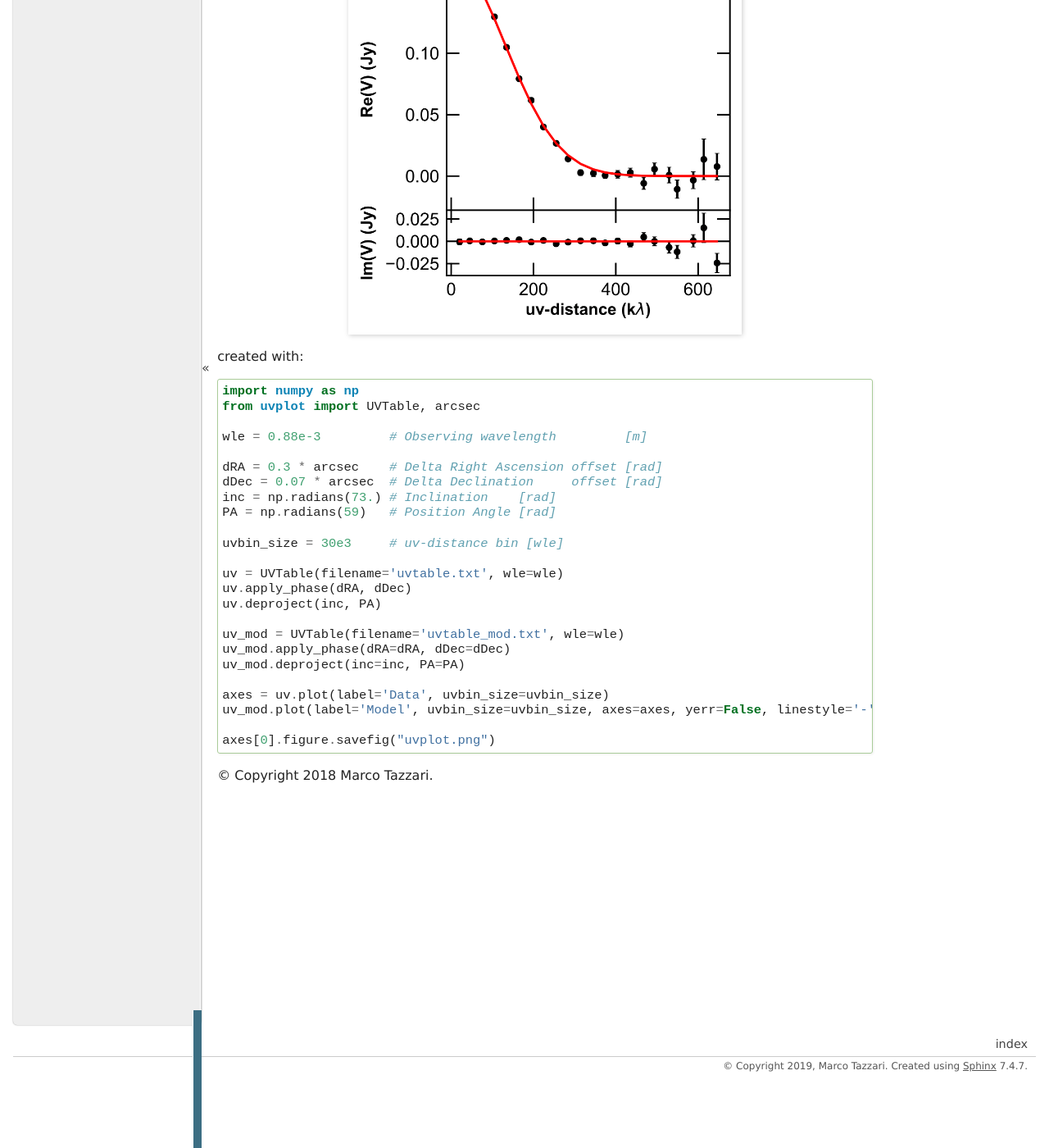
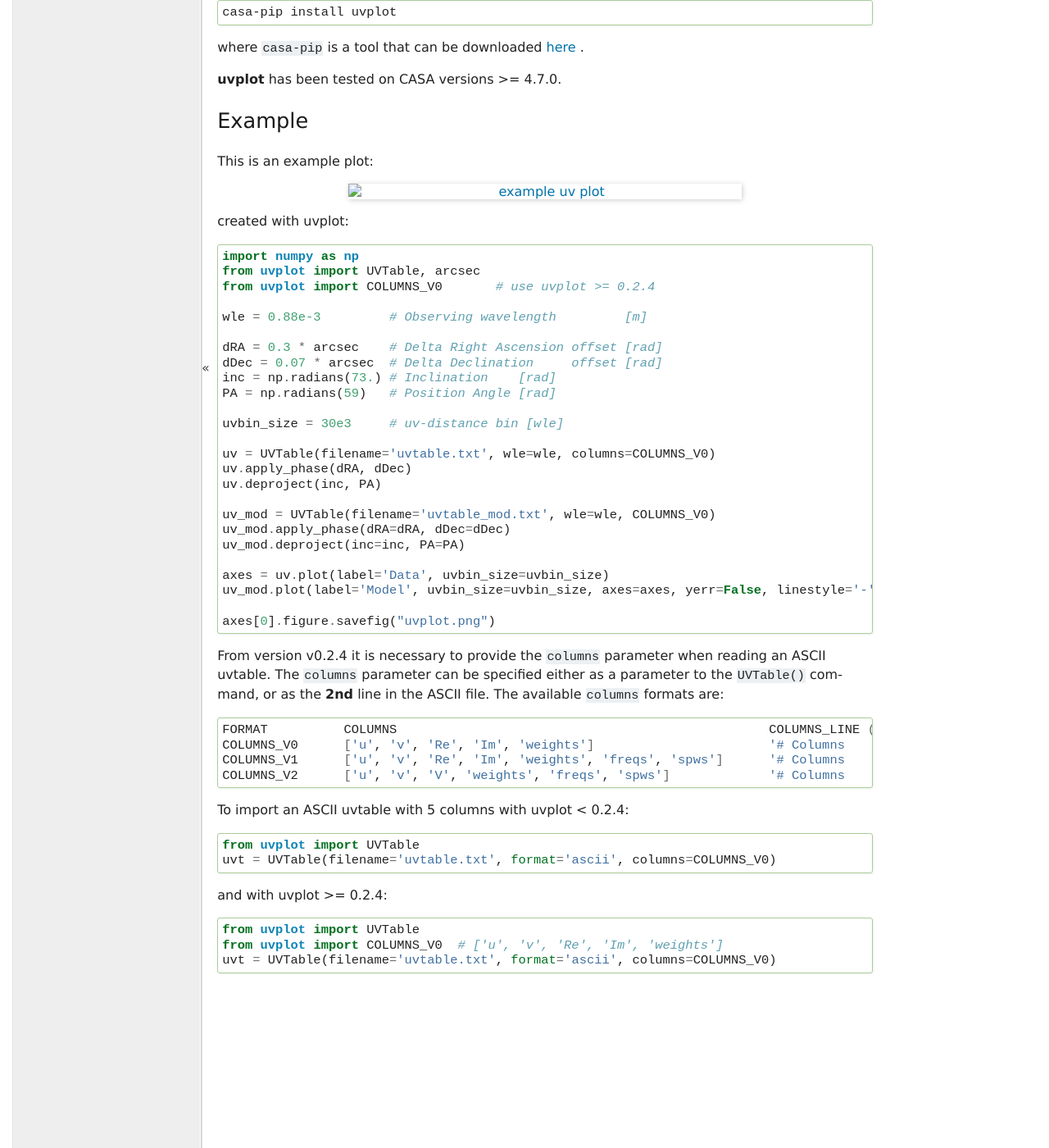
Before and after one commit to mtazzari/uvplot, a Sphinx documentation site: the page built from docs/index.rst, in a window 1280 px wide and 1400 px high, scrolled down 1420 px. Shown: the whole window at 82% size. Built offline with Sphinx 7.4.7, drawn with Linux system fonts in a browser that asks for light colours; part of the change alters nothing that is shown; some of the changed text lies outside the part shown.

Commit message:
[tests] Update README for release 0.2.4

```diff
--- a/README.rst
+++ b/README.rst
@@ -45,7 +45,7 @@ If you use **uvplot** for your publication, please cite the `Zenodo reference <h
 License
 -------
 **uvplot** is free software licensed under the LGPLv3 License. For more details see the LICENSE.
-© Copyright 2018 Marco Tazzari.
+© Copyright 2018-2019 Marco Tazzari.
 
 Documentation
 -------------
@@ -53,6 +53,7 @@ Check out the `documentation <https://mtazzari.github.io/uvplot/>`_.
 
 Changelog
 ---------
+- **v0.2.4**: support for binary (.npz) uvtables; introduce COLUMNS format.
 - **v0.2.3**: a dedicated `documentation <https://mtazzari.github.io/uvplot/>`_ website.
 - **v0.2.2**: a new export visibilities option in UVTable.plot(), automatically mask empty uv-bins, bugfixes.
 - **v0.2.0**: a new `export_uvtable` function to export visibilities from an MS to an ASCII table.
@@ -86,12 +87,13 @@ This is an example plot:
    :alt: example uv plot
    :align: center
 
-created with:
+created with uvplot:
 
 .. code-block:: py
 
     import numpy as np
     from uvplot import UVTable, arcsec
+    from uvplot import COLUMNS_V0       # use uvplot >= 0.2.4
 
     wle = 0.88e-3         # Observing wavelength         [m]
 
@@ -102,11 +104,11 @@ created with:
 
     uvbin_size = 30e3     # uv-distance bin [wle]
 
-    uv = UVTable(filename='uvtable.txt', wle=wle)
+    uv = UVTable(filename='uvtable.txt', wle=wle, columns=COLUMNS_V0)
     uv.apply_phase(dRA, dDec)
     uv.deproject(inc, PA)
 
-    uv_mod = UVTable(filename='uvtable_mod.txt', wle=wle)
+    uv_mod = UVTable(filename='uvtable_mod.txt', wle=wle, COLUMNS_V0)
     uv_mod.apply_phase(dRA=dRA, dDec=dDec)
     uv_mod.deproject(inc=inc, PA=PA)
 
@@ -114,3 +116,31 @@ created with:
     uv_mod.plot(label='Model', uvbin_size=uvbin_size, axes=axes, yerr=False, linestyle='-', color='r')
 
     axes[0].figure.savefig("uvplot.png")
+
+From version v0.2.4 it is necessary to provide the `columns` parameter
+when reading an ASCII uvtable. The `columns` parameter can be specified
+either as a parameter to the `UVTable()` command, or as the **2nd** line
+in the ASCII file. The available `columns` formats are:
+
+.. code-block:: bash
+
+    FORMAT          COLUMNS                                                 COLUMNS_LINE (copy-paste as 2nd line in the ASCII file)
+    COLUMNS_V0      ['u', 'v', 'Re', 'Im', 'weights']                       '# Columns      u v Re Im weights'
+    COLUMNS_V1      ['u', 'v', 'Re', 'Im', 'weights', 'freqs', 'spws']      '# Columns      u v Re Im weights freqs spws'
+    COLUMNS_V2      ['u', 'v', 'V', 'weights', 'freqs', 'spws']             '# Columns      u v V weights freqs spws'
+
+To import an ASCII uvtable with 5 columns with uvplot < 0.2.4:
+
+.. code-block:: py
+
+    from uvplot import UVTable
+    uvt = UVTable(filename='uvtable.txt', format='ascii', columns=COLUMNS_V0)
+
+
+and with uvplot >= 0.2.4:
+
+.. code-block:: py
+
+    from uvplot import UVTable
+    from uvplot import COLUMNS_V0  # ['u', 'v', 'Re', 'Im', 'weights']
+    uvt = UVTable(filename='uvtable.txt', format='ascii', columns=COLUMNS_V0)
--- a/docs/index.rst
+++ b/docs/index.rst
@@ -3,107 +3,8 @@
    You can adapt this file completely to your liking, but it should at least
    contain the root `toctree` directive.
 
+.. include:: ../README.rst
 
-=========
-|uvplot|
-=========
-A simple package to make nice plots of deprojected interferometric visibilities, often called **uvplots**.
-It can be installed inside the `NRAO CASA package <https://casa.nrao.edu/>`_ (see instructions below) and has functionalities to export visibilities from the MS Table format to ASCII.
-
-The current version implements the basic plotting functionality.
-
-Features on the road map:
-    - better handling of multiple spectral windows during visibilities export;
-    - new functionality to import visibilities from ASCII to MS Table.
-
-If you are interested, have feature requests, or encounter issues, consider creating an `Issue <https://github.com/mtazzari/uvplot/issues>`_ or writing me an `email  <marco.tazzari@gmail.com>`_. I am happy to have your feedback!
-
-
-Attribution
------------
-If you use **uvplot** for your publication, please cite the `Zenodo reference <https://zenodo.org/badge/latestdoi/105298533>`_ ::
-
-    @misc{uvplot_mtazzari,
-      author       = {Marco Tazzari},
-      title        = {mtazzari/uvplot: v0.1.1},
-      month        = oct,
-      year         = 2017,
-      doi          = {10.5281/zenodo.1003113},
-      url          = {https://doi.org/10.5281/zenodo.1003113}
-    }
-
-
-License
--------
-**uvplot** is free software licensed under the LGPLv3 License. For more details see the LICENSE.
-© Copyright 2018 Marco Tazzari.
-
-
-Changelog
----------
-- **v0.2.2**: a new export visibilities option in UVTable.plot(), automatically mask empty uv-bins, bugfixes.
-- **v0.2.0**: a new `export_uvtable` function to export visibilities from an MS to an ASCII table.
-
-
-Installation
-------------
-
-**uvplot** works on `Python` >=2.7 and >=3.6 and can be installed with:
-
-.. code-block :: bash
-
-    pip install uvplot
-
-To make **uvplot** available in CASA, run from the shell:
-
-.. code-block :: bash
-
-    casa-pip install uvplot
-
-where `casa-pip` is a tool that can be downloaded `here <https://github.com/radio-astro-tools/casa-python>`_ .
-
-**uvplot** has been tested on CASA versions >= 4.7.0.
-
-Example
--------
-This is an example plot:
-
-.. image:: images/uvplot.png
-   :width: 60 %
-   :alt: example uv plot
-   :align: center
-
-created with:
-
-.. code-block:: py
-
-    import numpy as np
-    from uvplot import UVTable, arcsec
-
-    wle = 0.88e-3         # Observing wavelength         [m]
-
-    dRA = 0.3 * arcsec    # Delta Right Ascension offset [rad]
-    dDec = 0.07 * arcsec  # Delta Declination     offset [rad]
-    inc = np.radians(73.) # Inclination    [rad]
-    PA = np.radians(59)   # Position Angle [rad]
-
-    uvbin_size = 30e3     # uv-distance bin [wle]
-
-    uv = UVTable(filename='uvtable.txt', wle=wle)
-    uv.apply_phase(dRA, dDec)
-    uv.deproject(inc, PA)
-
-    uv_mod = UVTable(filename='uvtable_mod.txt', wle=wle)
-    uv_mod.apply_phase(dRA=dRA, dDec=dDec)
-    uv_mod.deproject(inc=inc, PA=PA)
-
-    axes = uv.plot(label='Data', uvbin_size=uvbin_size)
-    uv_mod.plot(label='Model', uvbin_size=uvbin_size, axes=axes, yerr=False, linestyle='-', color='r')
-
-    axes[0].figure.savefig("uvplot.png")
-
-
-© Copyright 2018 Marco Tazzari.
 
 ..    Contents
     --------
```
